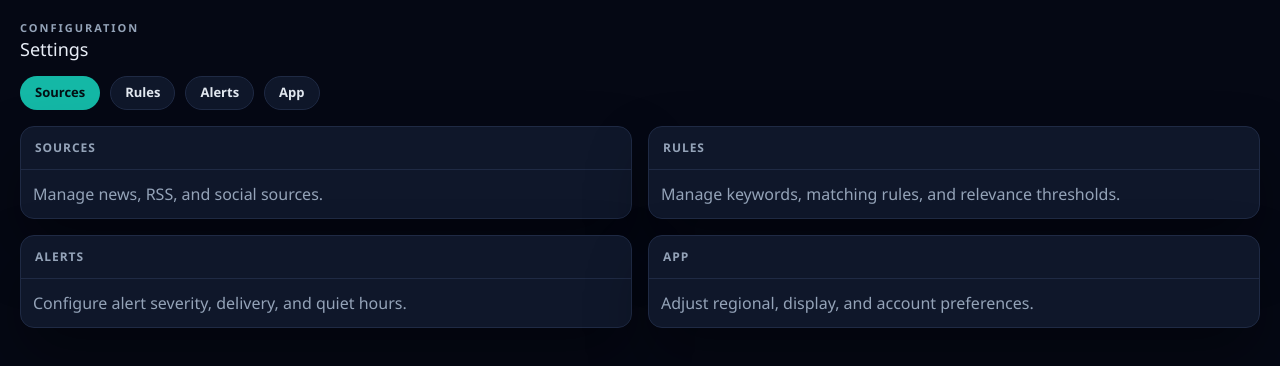
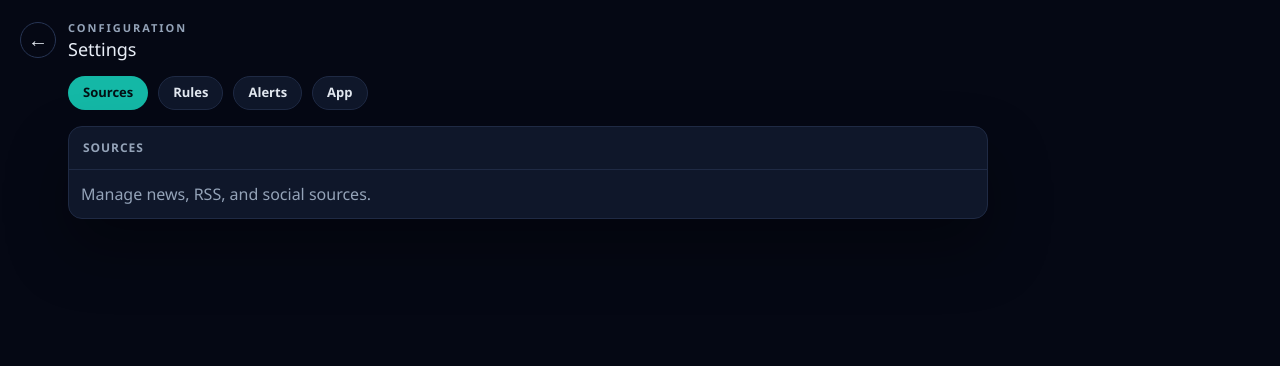
Before and after one commit to tsukuru-dev/oil_trading_watcher, a Next.js app in the folder apps/web/: page /settings in a window 1280 px wide. Shown: the top 366 px of the page. Built offline with nearby package versions, Linux system fonts and the light colour scheme.

Commit message:
tabs in settings

```diff
--- a/apps/web/app/settings/components/SettingsTabs.tsx
+++ b/apps/web/app/settings/components/SettingsTabs.tsx
@@ -1,34 +1,62 @@
+"use client";
+
+import Link from "next/link";
+import { useState } from "react";
+
 import { AlertSettings } from "./AlertSettings";
 import { AppSettings } from "./AppSettings";
 import { RulesSettings } from "./RulesSettings";
 import { SourcesSettings } from "./SourcesSettings";
 
+type SettingsTab = "sources" | "rules" | "alerts" | "app";
+
+const tabs = [
+  { id: "sources", label: "Sources" },
+  { id: "rules", label: "Rules" },
+  { id: "alerts", label: "Alerts" },
+  { id: "app", label: "App" }
+] satisfies { id: SettingsTab; label: string }[];
+
 export function SettingsTabs() {
+  const [activeTab, setActiveTab] = useState<SettingsTab>("sources");
+
   return (
     <div className="settings-layout">
+      <div className="settings-header">
+        <Link aria-label="Back to dashboard" className="back-button" href="/dashboard">
+          &larr;
+        </Link>
         <div className="brand-lockup">
           <p className="eyebrow">Configuration</p>
           <h1 className="page-title">Settings</h1>
         </div>
+      </div>
+      <div className="settings-main">
         <div className="tabs">
-        <button className="tab-button active" type="button">
-          Sources
+          {tabs.map((tab) => {
+            const isActive = activeTab === tab.id;
+
+            return (
+              <button
+                aria-pressed={isActive}
+                className={`tab-button${isActive ? " active" : ""}`}
+                key={tab.id}
+                onClick={() => {
+                  setActiveTab(tab.id);
+                }}
+                type="button"
+              >
+                {tab.label}
               </button>
-        <button className="tab-button" type="button">
-          Rules
-        </button>
-        <button className="tab-button" type="button">
-          Alerts
-        </button>
-        <button className="tab-button" type="button">
-          App
-        </button>
+            );
+          })}
         </div>
-      <div className="settings-grid">
-        <SourcesSettings />
-        <RulesSettings />
-        <AlertSettings />
-        <AppSettings />
+        <div className="settings-content">
+          {activeTab === "sources" && <SourcesSettings />}
+          {activeTab === "rules" && <RulesSettings />}
+          {activeTab === "alerts" && <AlertSettings />}
+          {activeTab === "app" && <AppSettings />}
+        </div>
       </div>
     </div>
   );
--- a/apps/web/styles/globals.css
+++ b/apps/web/styles/globals.css
@@ -319,6 +319,7 @@
   color: #e2e8f0;
   padding: 6px 14px;
   font-size: 13px;
+  text-decoration: none;
 }
 
 .tab-button.active {
@@ -364,10 +365,40 @@
   gap: 16px;
 }
 
-.settings-grid {
+.settings-header {
+  display: flex;
+  align-items: center;
+  gap: 12px;
+}
+
+.back-button {
+  width: 36px;
+  height: 36px;
+  border: 1px solid var(--color-border-strong);
+  border-radius: 999px;
+  background: transparent;
+  color: #e2e8f0;
   display: grid;
-  grid-template-columns: repeat(2, minmax(0, 1fr));
+  place-items: center;
+  font-size: 20px;
+  line-height: 1;
+  text-decoration: none;
+}
+
+.back-button:hover {
+  background: var(--color-surface-soft);
+}
+
+.settings-main {
+  display: grid;
   gap: 16px;
+  padding-left: 48px;
+}
+
+.settings-content {
+  display: grid;
+  gap: 16px;
+  max-width: 920px;
 }
 
 .modal-backdrop {
@@ -423,7 +454,7 @@
   }
 
   .dashboard-grid,
-  .settings-grid {
+  .settings-content {
     grid-template-columns: 1fr;
   }
 
```
Lines whose indentation alone changed are shown as unchanged.
